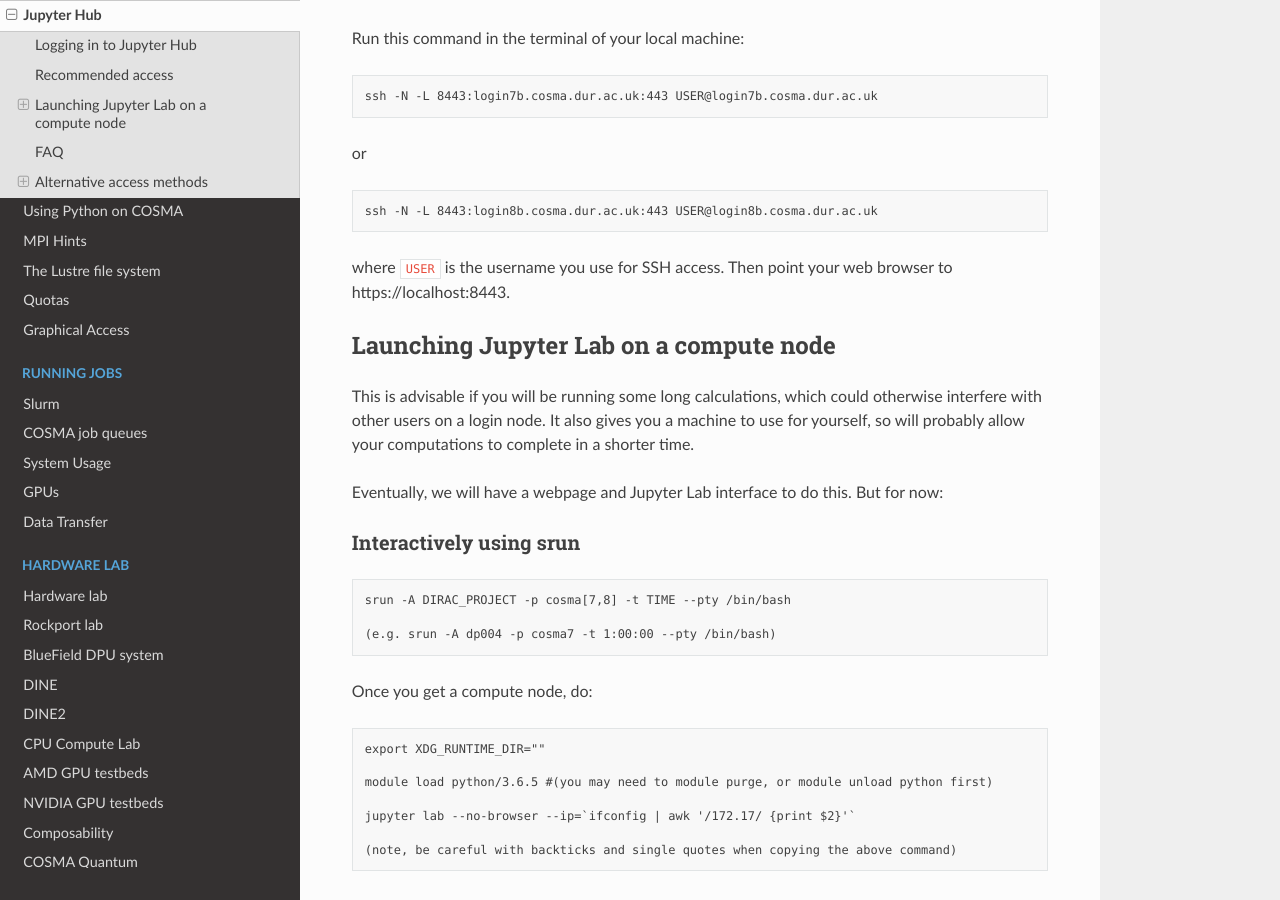
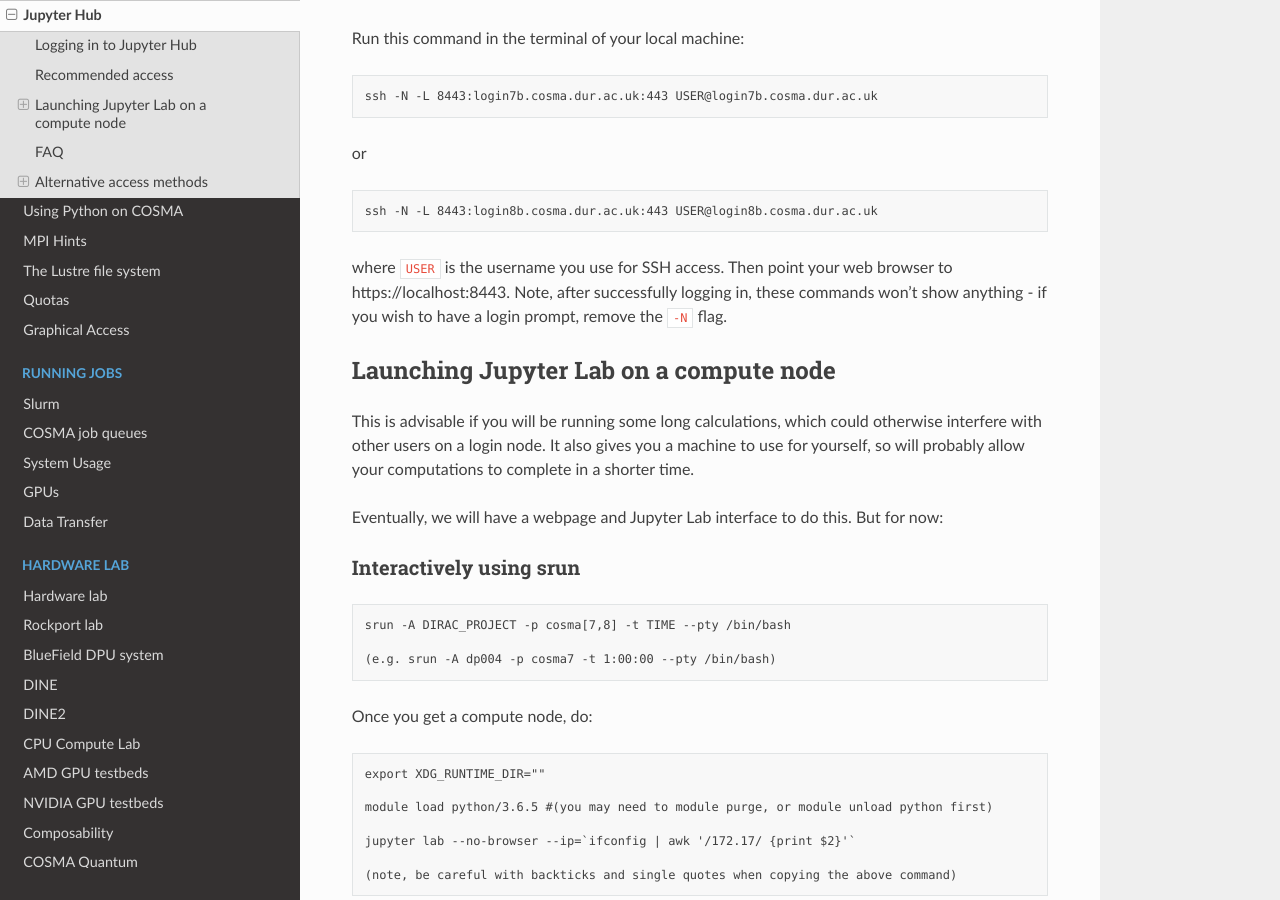
Before and after one commit to agb32/cosmadoc, a Sphinx documentation site: the page built from docs/source/jupyter.md, in a window 1280 px wide and 900 px high, scrolled down 366 px. Built offline with Sphinx 7.4.7 and the Read the Docs theme 2.0.0, drawn with Linux system fonts in a browser that asks for light colours.

Commit message:
added comment about login

```diff
--- a/docs/source/jupyter.md
+++ b/docs/source/jupyter.md
@@ -16,7 +16,7 @@
 
     ssh -N -L 8443:login8b.cosma.dur.ac.uk:443 USER@login8b.cosma.dur.ac.uk
 
-where `USER` is the username you use for SSH access. Then point your web browser to https://localhost:8443.
+where `USER` is the username you use for SSH access. Then point your web browser to https://localhost:8443.  Note, after successfully logging in, these commands won't show anything - if you wish to have a login prompt, remove the `-N` flag.
 
 ## Launching Jupyter Lab on a compute node
 
```
